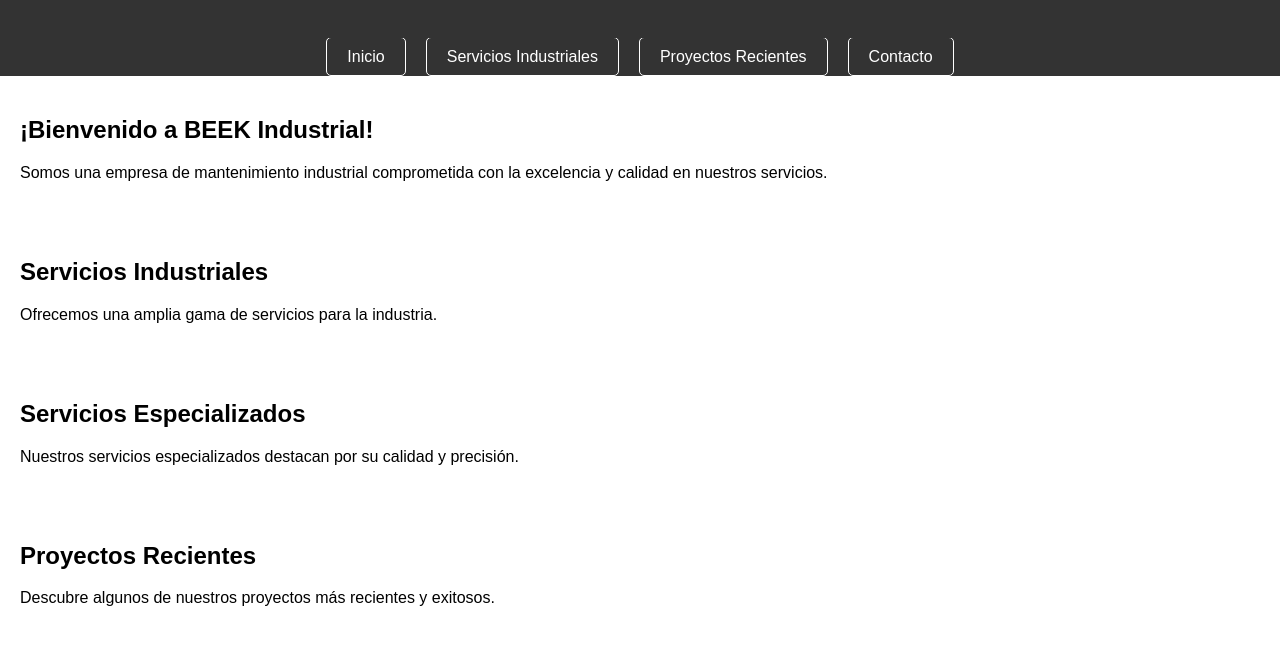
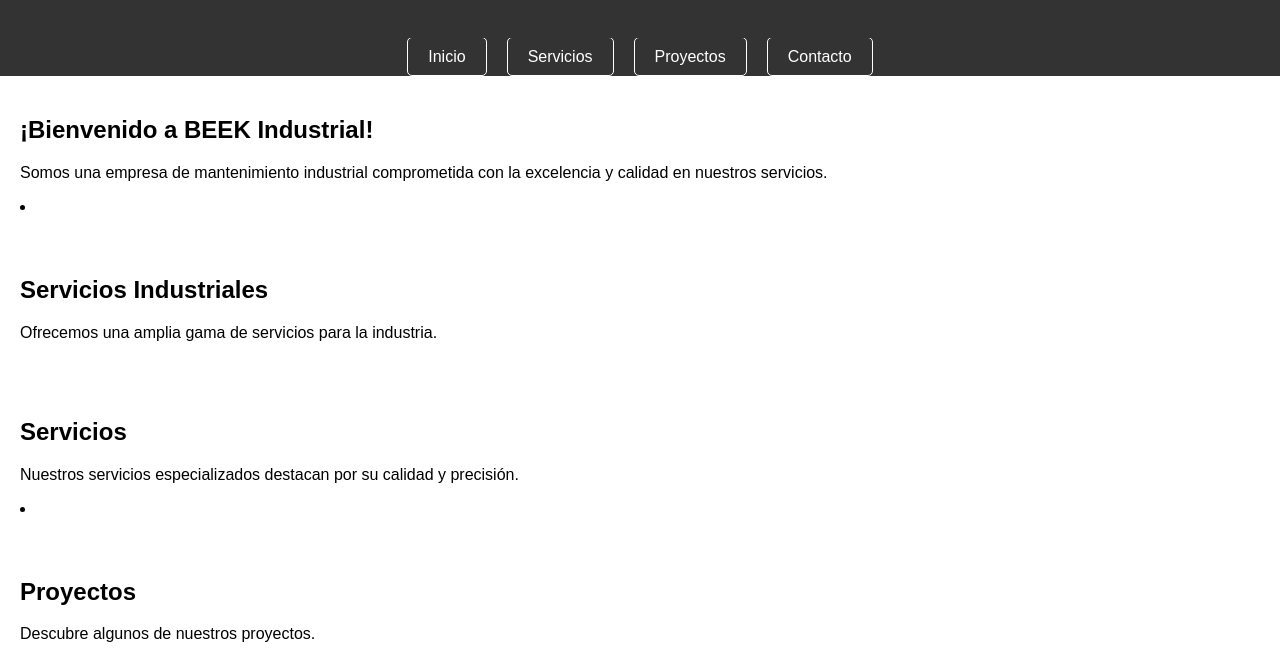
Before and after one commit to Beekindustrial/Beekindustrial.github.io, a plain HTML site: page index.html in a window 1280 px wide. Shown: the part 143-799 px from the top of the page. Drawn offline with Linux system fonts and the light colour scheme.

Commit message:
Update index.html

```diff
--- a/index.html
+++ b/index.html
@@ -81,8 +81,8 @@
     <nav>
         <ul>
             <li><a href="inicio.html" class="button">Inicio</a></li>
-            <li><a href="servicios.html" class="button">Servicios Industriales</a></li>
-            <li><a href="Proyectos.html" class="button">Proyectos Recientes</a></li>
+            <li><a href="servicios.html" class="button">Servicios</a></li>
+            <li><a href="Proyectos.html" class="button">Proyectos</a></li>
             <li><a href="Contacto.html" class="button">Contacto</a></li>
         </ul>
     </nav>
@@ -91,6 +91,7 @@
         <!-- Contenido de la sección "Inicio" -->
         <h2>¡Bienvenido a BEEK Industrial!</h2>
         <p>Somos una empresa de mantenimiento industrial comprometida con la excelencia y calidad en nuestros servicios.</p>
+        <li><a href="inicio.html" class="button">Inicio</a></li>
     </section>
 
     <section
@@ -101,20 +102,23 @@
 
     <section id="especializados">
         <!-- Contenido de la sección "Servicios Especializados" -->
-        <h2>Servicios Especializados</h2>
+        <h2>Servicios</h2>
         <p>Nuestros servicios especializados destacan por su calidad y precisión.</p>
+        <li><a href="servicios.html" class="button">Servicios</a></li>
     </section>
 
     <section id="proyectos">
         <!-- Contenido de la sección "Proyectos Recientes" -->
-        <h2>Proyectos Recientes</h2>
-        <p>Descubre algunos de nuestros proyectos más recientes y exitosos.</p>
+        <h2>Proyectos</h2>
+        <p>Descubre algunos de nuestros proyectos.</p>
+         <li><a href="Proyectos.html" class="button">Proyectos</a></li>
     </section>
 
     <section id="contacto">
         <!-- Contenido de la sección "Contacto" -->
         <h2>Contacto</h2>
         <p>No dudes en ponerte en contacto con nosotros para más información.</p>
+        <li><a href="Contacto.html" class="button">Contacto</a></li>
     </section>
 
     <footer>
```
